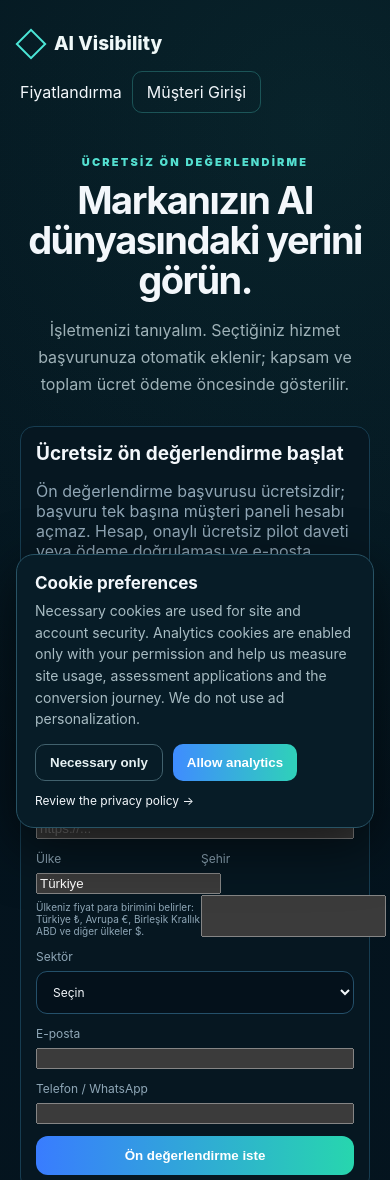
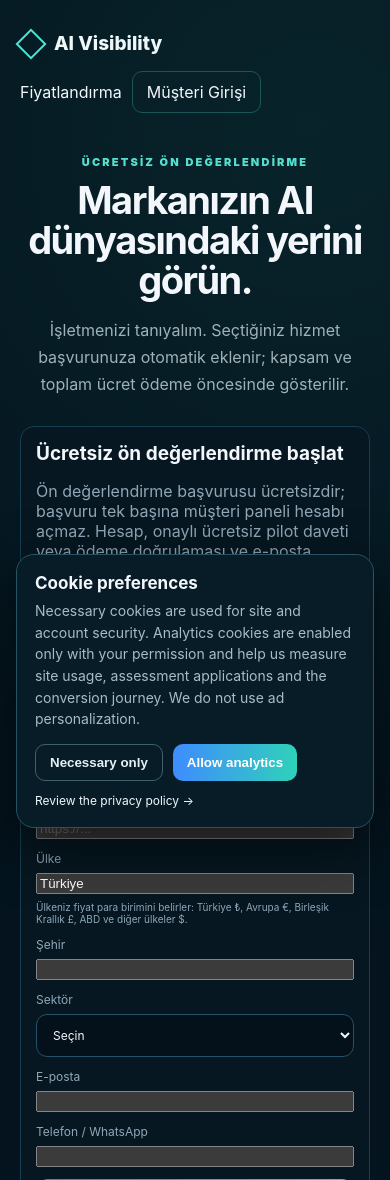
Before and after one commit to mehmetozan-5858/ai-visibility, a Next.js app: page /yeni-musteri in a window 390 px wide. Shown: the top 1180 px of the page. Built offline with nearby package versions, Linux system fonts and the light colour scheme; no server answers.

Commit message:
Stack onboarding location fields on mobile

```diff
--- a/components/NewCustomerLeadForm.js
+++ b/components/NewCustomerLeadForm.js
@@ -34,7 +34,7 @@ export default function NewCustomerLeadForm({initialService="",initialCountry=""
     <label>{c.name}<input value={form.name} onChange={e=>change("name",e.target.value)} required/></label>
     <label>{c.business}<input value={form.businessName} onChange={e=>change("businessName",e.target.value)} required/></label>
     <label>{c.website}<input value={form.website} onChange={e=>change("website",e.target.value)} placeholder="https://..." inputMode="url"/></label>
-    <div style={{display:"grid",gridTemplateColumns:"repeat(2,minmax(0,1fr))",gap:12}}>
+    <div className="new-customer-location-grid" style={{display:"grid",gridTemplateColumns:"repeat(2,minmax(0,1fr))",gap:12}}>
       <label>{c.country}<input list="aiv-country-options" value={form.country} onChange={e=>change("country",e.target.value)} required/><datalist id="aiv-country-options">{countries.map(x=><option key={x} value={x}/>)}</datalist><small>{c.countryHelp}</small></label>
       <label>{c.city}<input value={form.city} onChange={e=>change("city",e.target.value)}/></label>
     </div>
@@ -43,5 +43,6 @@ export default function NewCustomerLeadForm({initialService="",initialCountry=""
     <label>{c.phone}<input value={form.phone} onChange={e=>change("phone",e.target.value)} inputMode="tel" autoComplete="tel"/></label>
     <button disabled={busy||ok}>{busy?c.sending:ok?c.done:c.send}</button>
     {msg&&<p className="client-message" role={ok?"status":"alert"} aria-live="polite" style={{marginBottom:0}}>{msg}</p>}
+    <style jsx>{`@media (max-width:640px){.new-customer-location-grid{grid-template-columns:1fr!important;}}`}</style>
   </form>;
 }
```
